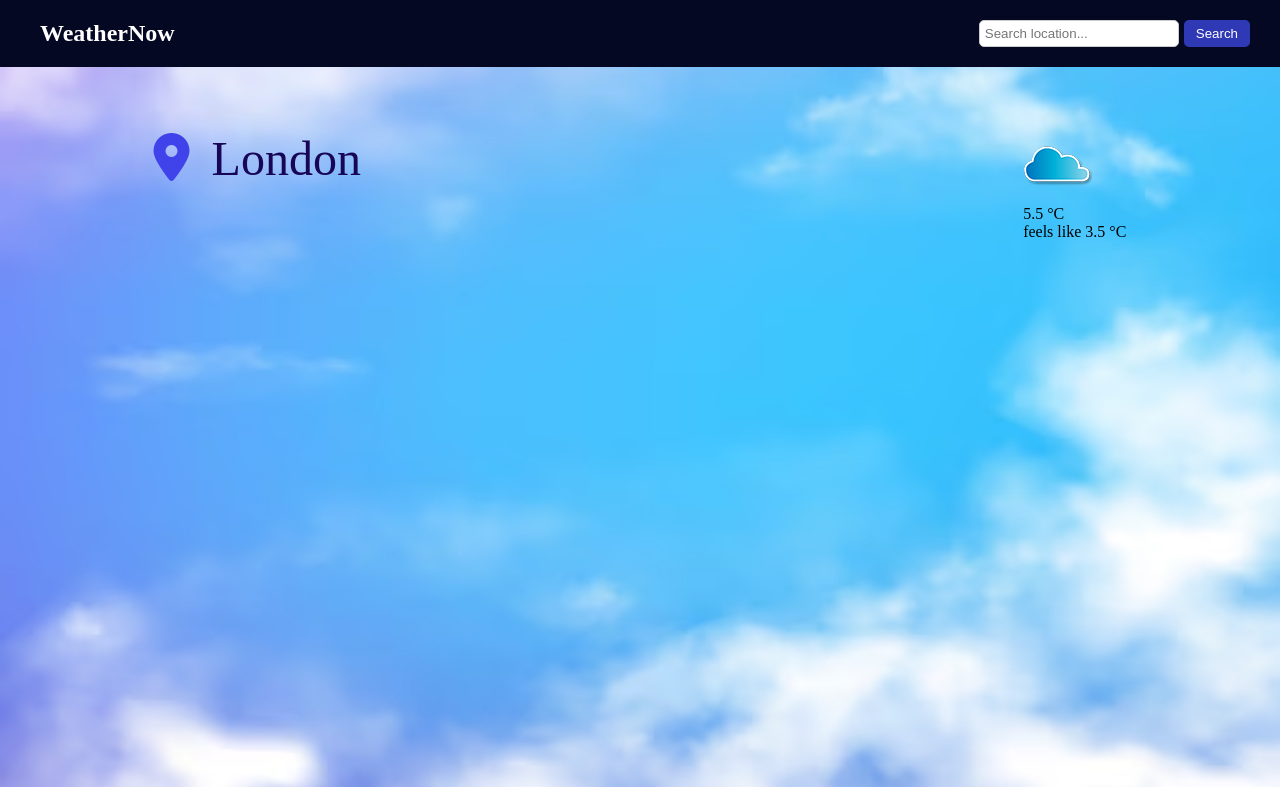
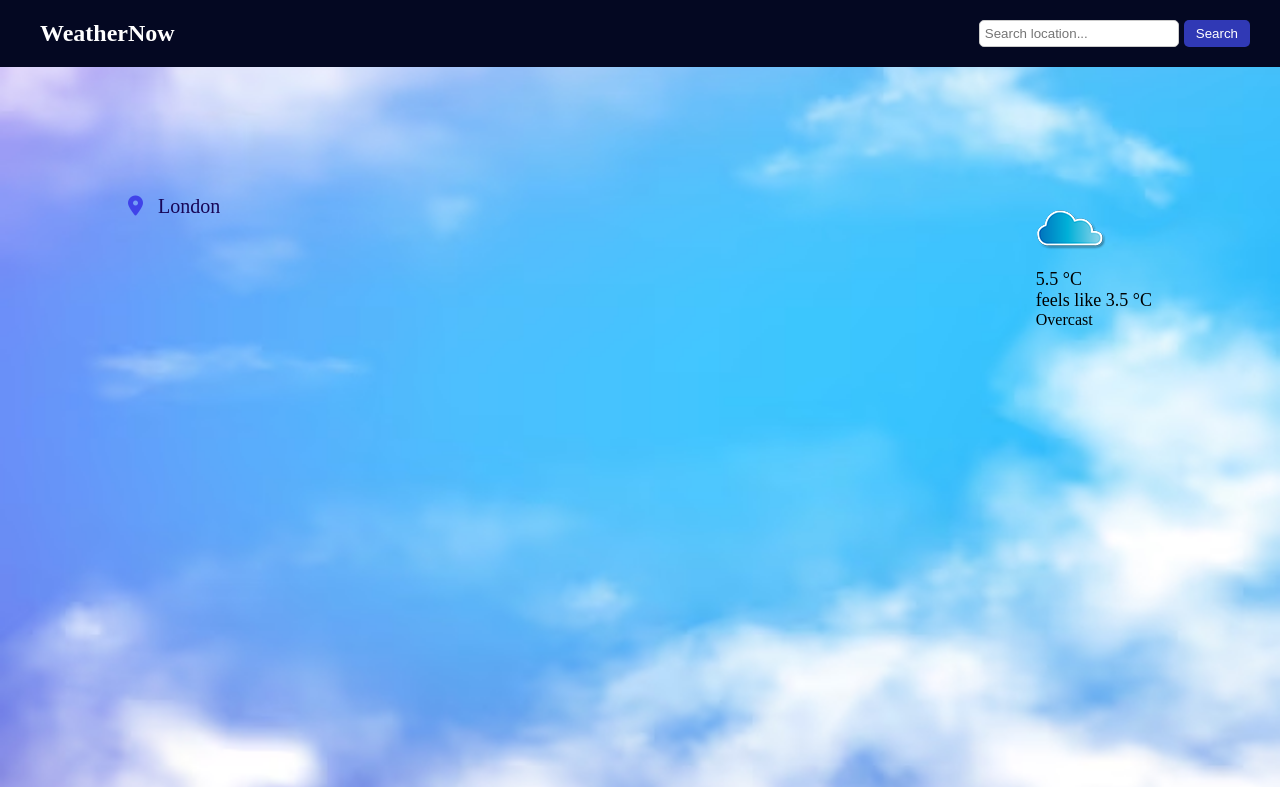
Before and after one commit to DeepikaRajapaksha/React_Project_01, a React (Create React App) app: page / in a window 1280 px wide. Built offline with nearby package versions, Linux system fonts and the light colour scheme.

Commit message:
no one done

```diff
--- a/src/Styles/CurrentWeather.css
+++ b/src/Styles/CurrentWeather.css
@@ -1,11 +1,11 @@
 .CurrentWeather{
-  padding: 5% 12% 2% 12%;
+  padding: 10%;
   display: flex;
   flex-direction: row;
   justify-content: space-between;
 
   .location{
-    font-size: 3rem;
+    font-size: 20px;
     color: #170657;
   }
   .location i {
@@ -14,6 +14,8 @@
   }
 
   .temperature{
-
+    .value{
+      font-size: 18px;
+    }
   }
 }
--- a/src/components/CurrentWeather.js
+++ b/src/components/CurrentWeather.js
@@ -34,7 +34,8 @@ function CurrentWeather() {
           <div className="value">
                 <div className="real">{temperature} °C</div>
                 <div className="feels_like"> feels like {feels_like} °C</div>
-            </div>
+          </div>
+          <div className="summary">{summary}</div>
        </div>
     </div>
   )
```
